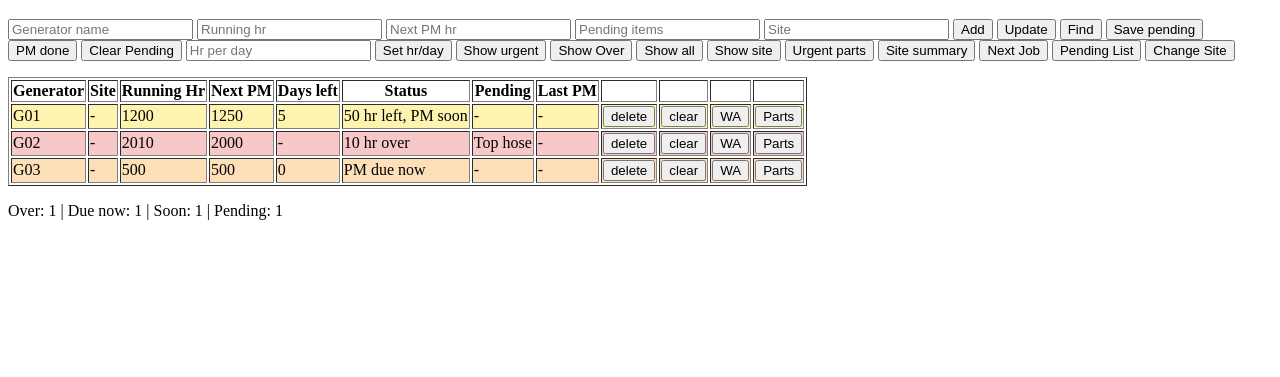
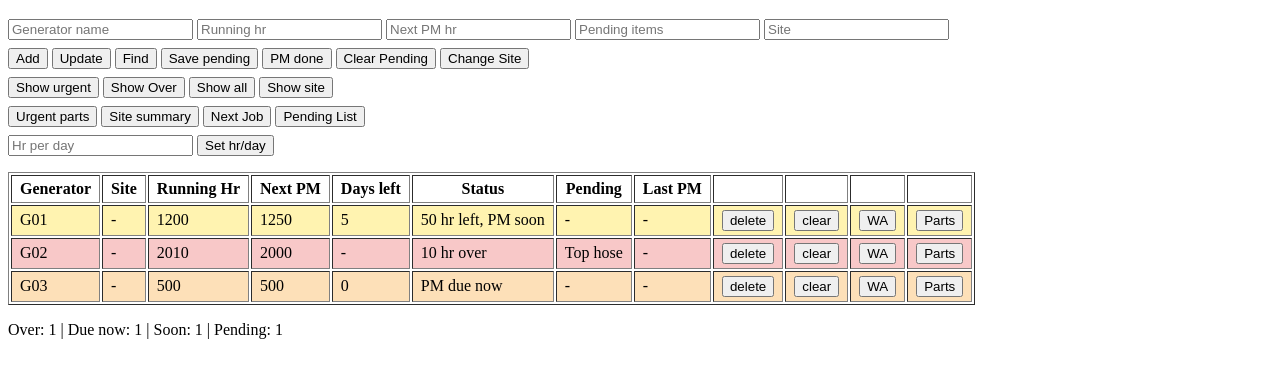
Before and after one commit to mahfujalam-dev/service-helper, a plain HTML site: page index.html in a window 1280 px wide. Shown: the part 61-438 px from the top of the page. Drawn offline with Linux system fonts and the light colour scheme.

Commit message:
Add page layout

```diff
--- a/index.html
+++ b/index.html
@@ -5,35 +5,57 @@
   <meta charset="UTF-8">
   <meta name="viewport" content="width=device-width, initial-scale=1.0">
   <title>Document</title>
+
+  <style>
+    div {
+      margin-bottom: 8px;
+    }
+
+    td,
+    th {
+      padding: 4px 8px;
+    }
+  </style>
 </head>
 
 <body>
   <h1>Service Helper</h1>
+  <div> <!-- 1 (box): 5টা box -->
     <input id="nameBox" placeholder="Generator name">
     <input id="runBox" type="number" placeholder="Running hr">
     <input id="nextBox" type="number" placeholder="Next PM hr">
     <input id="pendingBox" placeholder="Pending items">
     <input id="siteBox" placeholder="Site">
+  </div>
 
+  <div> <!-- 2 (generator-এর কাজ) -->
     <button onclick="addGen()">Add</button>
     <button onclick="updateGen()">Update</button>
     <button onclick="findGen()">Find</button>
     <button onclick="savePending()">Save pending</button>
     <button onclick="pmDone()">PM done</button>
     <button onclick="clearPending()">Clear Pending</button>
+    <button onclick="changeSite()">Change Site</button>
+  </div>
 
-  <input id="hrDayBox" type="number" placeholder="Hr per day">
-
-  <button onclick="setHrPerDay()">Set hr/day</button>
+  <div> <!-- 3 (filter) -->
     <button onclick="showUrgentGen()">Show urgent</button>
     <button onclick="showOverGen()">Show Over</button>
     <button onclick="showAllGen()">Show all</button>
     <button onclick="showSiteGen()">Show site</button>
+  </div>
+
+  <div> <!-- 4 (report) -->
     <button onclick="urgentParts()">Urgent parts</button>
     <button onclick="siteSummary()">Site summary</button>
     <button onclick="nextJob()">Next Job</button>
     <button onclick="pendingList()">Pending List</button>
-  <button onclick="changeSite()">Change Site</button>
+  </div>
+
+  <div> <!-- 5 (setting) -->
+    <input id="hrDayBox" type="number" placeholder="Hr per day">
+    <button onclick="setHrPerDay()">Set hr/day</button>
+  </div>
 
   <p id="msg"></p>
 
```
Lines whose indentation alone changed are shown as unchanged.
